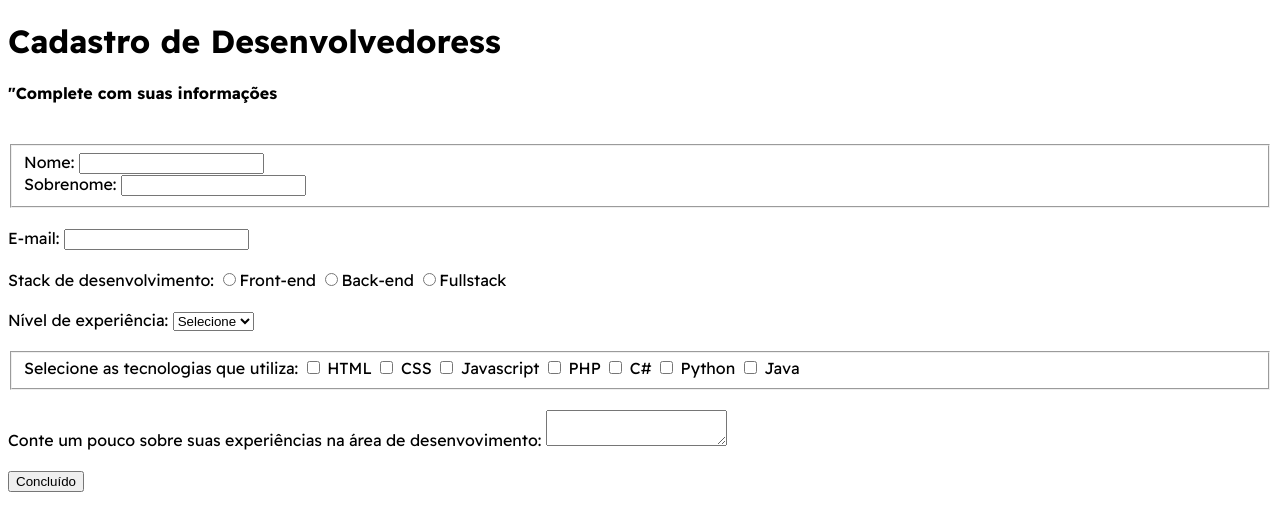
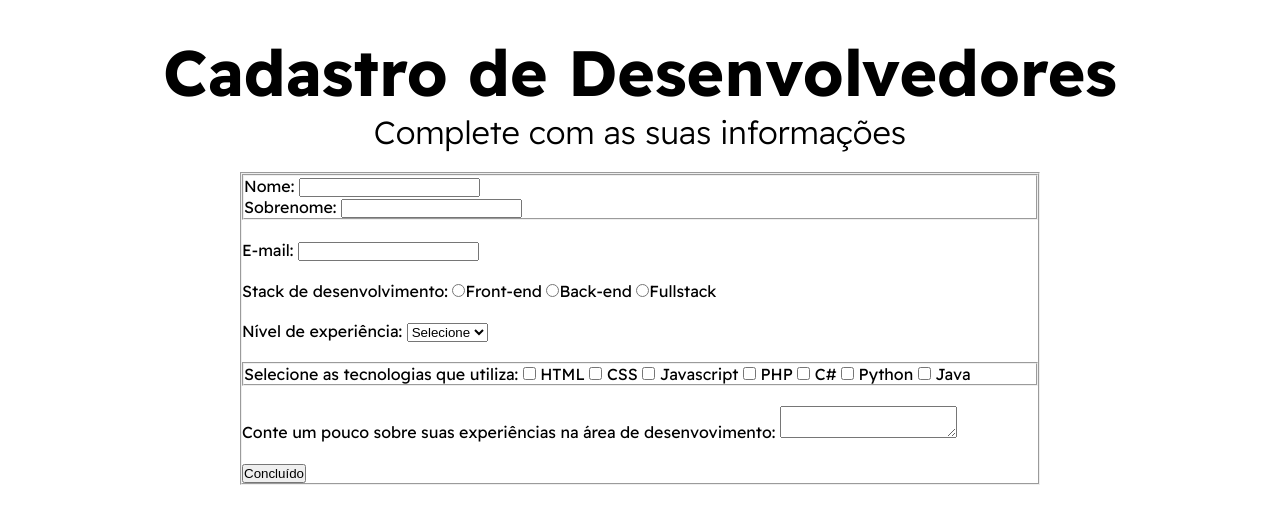
Before and after one commit to DarlanLima/form, a website: page src/index.html in a window 1280 px wide. Drawn offline with Linux system fonts and the light colour scheme.

Commit message:
build(html, css files)

```diff
--- a/src/index.html
+++ b/src/index.html
@@ -8,12 +8,13 @@
     <title>Formulário de Cadastro</title>
 </head>
 <body>
-    <div>
-        <h1 class="titulo">Cadastro de Desenvolvedoress</h1>
-        <h4 class="subtitulo">"Complete com suas informações</h4>
+    <div class="titulo">
+        <h1>Cadastro de Desenvolvedores</h1>
+        <h4>Complete com as suas informações</h4>
         <br>
     </div>
 
+    <fieldset class="general-fieldset">
     <form>
         <fieldset class="grupo">
             <div class="campo">
@@ -54,7 +55,7 @@
         <br>
 
         <fieldset class="grupo">
-        <div>
+        <div class="campo">
             <label>Selecione as tecnologias que utiliza:</label>
             <input type="checkbox" name="tecnologia1" id="tecnologia1" value="HTML"/>
                 <label for="tecnologia1">HTML</label>
@@ -80,14 +81,14 @@
         </fieldset>
         <br>
 
-        <div>
+        <div class="campo">
             <label>Conte um pouco sobre suas experiências na área de desenvovimento:</label>
             <textarea row="6"></textarea>
         </div>
         <br>
 
         <button class="button" type="submit">Concluído</button>
-
     </form>
+    </fieldset>
 </body>
 </html>
--- a/src/style.css
+++ b/src/style.css
@@ -1,6 +1,29 @@
 @import url('https://fonts.googleapis.com/css2?family=Readex+Pro:wght@300;400;700&display=swap');
 
 :root {
-    font-family: 'Readex Pro';
+    font-family: 'Readex Pro',sans-serif;
     font-size: 16px;
 }
+
+*{
+    margin: 0;
+    padding: 0;
+}
+
+.titulo h1 {
+    font-size: 4rem;
+    font-weight: 700;
+    text-align: center;
+    margin-top: 2rem;
+}
+
+.titulo h4 {
+    font-size: 2rem;
+    font-weight: 300;
+    text-align: center;
+}
+
+.general-fieldset {
+    margin-left: 15rem;
+    margin-right: 15rem;
+}
```
